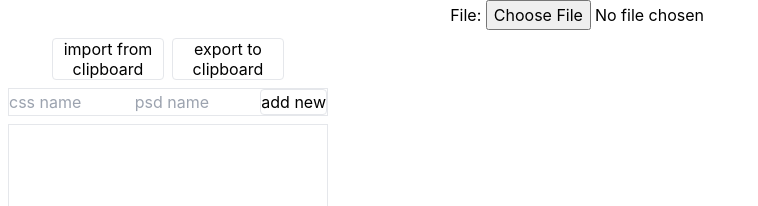
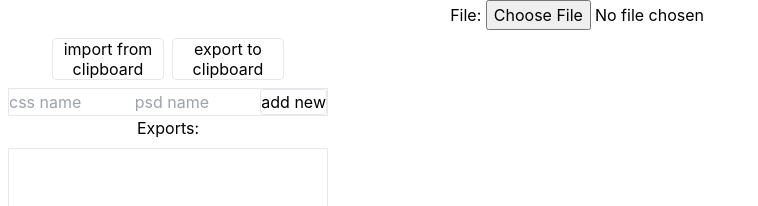
Before and after one commit to pseudoacacial/psd-online, a React (Vite) app: page / in a window 1280 px wide. Shown: the top 206 px of the page, without its empty margins (0-758 px from the left). Built offline with nearby package versions, Linux system fonts and the light colour scheme.

Commit message:
added 'px' to css result

```diff
--- a/src/App.tsx
+++ b/src/App.tsx
@@ -6,6 +6,7 @@ import { Viewer, ViewerProps } from "./components/viewer/Viewer"
 import { QueryList } from "./components/queryList/QueryList"
 import { Matches } from "./components/matches/Matches"
 import { CssResult } from "./components/CssResult/CssResult"
+import { Export } from "./components/export/Export"
 const App = () => {
   return (
     <div className="App">
@@ -14,6 +15,7 @@ const App = () => {
       <div className="w-full flex overflow-hidden gap-2 p-2">
         <div className="flex-column">
           <QueryList></QueryList>
+          <Export></Export>
           <CssResult></CssResult>
         </div>
 
--- a/src/components/CssResult/CssResult.tsx
+++ b/src/components/CssResult/CssResult.tsx
@@ -36,11 +36,11 @@ export const CssResult = () => {
     if (query?.cssSelector) {
       if (query.showPosition && psdElement.rect.left && psdElement.rect.top) {
         if (artboard !== undefined && artboard.rect.left && artboard.rect.top) {
-          style.left = psdElement.rect.left - artboard.rect.left
-          style.top = psdElement.rect.top - artboard.rect.top
+          style.left = psdElement.rect.left - artboard.rect.left + "px"
+          style.top = psdElement.rect.top - artboard.rect.top + "px"
         } else {
-          style.left = psdElement.rect.left
-          style.top = psdElement.rect.top
+          style.left = psdElement.rect.left + "px"
+          style.top = psdElement.rect.top + "px"
         }
       }
       if (
@@ -50,11 +50,11 @@ export const CssResult = () => {
         psdElement.rect.bottom &&
         psdElement.rect.top
       ) {
-        style.width = psdElement.rect.right - psdElement.rect.left
-        style.height = psdElement.rect.bottom - psdElement.rect.top
+        style.width = psdElement.rect.right - psdElement.rect.left + "px"
+        style.height = psdElement.rect.bottom - psdElement.rect.top + "px"
       }
       if (query.showFontSize && psdElement.text?.style?.fontSize) {
-        style.fontSize = psdElement.text?.style?.fontSize
+        style.fontSize = psdElement.text?.style?.fontSize + "px"
       }
     }
 
--- /dev/null
+++ b/src/components/export/Export.tsx
@@ -0,0 +1,65 @@
+import {
+  selectMatches,
+  selectMatchesByArtboard,
+} from "../../selectors/matchSelectors"
+import { useAppDispatch, useAppSelector } from "../../app/hooks"
+import { objectFilter } from "../../utils/functions"
+import { selectElementsFlat } from "../../slices/documentSlice"
+import { selectQueries } from "../../slices/querySlice"
+
+export const Export = () => {
+  const matches = useAppSelector(selectMatchesByArtboard)
+
+  const elements = useAppSelector(selectElementsFlat)
+
+  const queries = useAppSelector(selectQueries)
+
+  const exportTable = queries.map(query => {
+    const matchedGroups = objectFilter(
+      matches,
+      group => !!group.find(match => match.selectorId === query.id),
+    )
+
+    const matchedDocumentIdsWithGroup = Object.keys(matchedGroups)
+      .map((groupName: keyof typeof matchedGroups) => ({
+        groupName: groupName,
+        documentId: matchedGroups[groupName]?.find(
+          match => match.selectorId === query.id,
+        )?.documentId,
+      }))
+      .filter(x => x !== undefined)
+
+    const matchedImagesWithName = matchedDocumentIdsWithGroup
+      .map((matchedDocumentIdWithGroup, id) => ({
+        image: elements.find(
+          element => element.id === matchedDocumentIdWithGroup.documentId,
+        )?.canvas,
+        name: matchedDocumentIdWithGroup.groupName,
+      }))
+      .filter(x => x !== undefined)
+
+    return matchedImagesWithName
+  })
+
+  return (
+    <div>
+      Exports:
+      {exportTable.map(matchedImagesWithGroup => (
+        <div>
+          {matchedImagesWithGroup.map(data => {
+            console.log(data)
+            return (
+              <a
+                className="border rounded p-1 m-1"
+                download={`${data.name}.webp`}
+                href={data.image}
+              >
+                X
+              </a>
+            )
+          })}
+        </div>
+      ))}
+    </div>
+  )
+}
--- a/src/components/queryListItem/QueryListItem.tsx
+++ b/src/components/queryListItem/QueryListItem.tsx
@@ -1,4 +1,5 @@
 import { useAppDispatch, useAppSelector } from "../../app/hooks"
+import { objectFilter } from "../../utils/functions"
 
 import { useState, useEffect, useRef } from "react"
 
@@ -60,34 +61,10 @@ export const QueryListItem = ({ query, freeze }: QueryListItemProps) => {
     return result
   }
 
-  //can you believe this is how i retrieve the matched psd element id? wow. not using flat matches to not because the deduplication is in selectMatchesByArtboard
-
   const matchedGroups = objectFilter(
     matches,
     group => !!group.find(match => match.selectorId === query.id),
   )
-
-  const matchedDocumentIdsWithGroup = Object.keys(matchedGroups)
-    .map((groupName: keyof typeof matchedGroups) => ({
-      groupName: groupName,
-      documentId: matchedGroups[groupName]?.find(
-        match => match.selectorId === query.id,
-      )?.documentId,
-    }))
-    .filter(x => x !== undefined)
-
-  // const psdElement = elements.find(
-  //   element => element.id === matchedDocumentIdsWithGroup[0].documentId,
-  // )
-  const matchedImagesWithGroup = matchedDocumentIdsWithGroup
-    .map((matchedDocumentIdWithGroup, id) => ({
-      image: elements.find(
-        element => element.id === matchedDocumentIdWithGroup.documentId,
-      )?.canvas,
-      groupName: matchedDocumentIdWithGroup.groupName,
-    }))
-    .filter(x => x !== undefined)
-  console.log(matchedGroups)
   return (
     <div
       className="group flex flex-col border justify-between"
@@ -178,16 +155,7 @@ export const QueryListItem = ({ query, freeze }: QueryListItemProps) => {
             ))}
           </div>
 
-          <div className="mx-1">
-            {matchedImagesWithGroup.map(data => {
-              console.log(data)
-              return (
-                <a download={`${data.groupName}.webp`} href={data.image}>
-                  Download
-                </a>
-              )
-            })}
-          </div>
+          <div className="mx-1"></div>
         </div>
       </div>
     </div>
--- a/src/slices/querySlice.ts
+++ b/src/slices/querySlice.ts
@@ -9,6 +9,7 @@ export interface Query {
   showSize?: boolean
   showFontSize?: boolean
   export?: boolean
+  exportName?: string
 }
 
 export class QueryClass implements Query {
@@ -19,6 +20,7 @@ export class QueryClass implements Query {
   showSize?: boolean
   showFontSize?: boolean
   export?: boolean
+  exportName?: string
   constructor(id: string) {
     this.id = id
     this.psdSelector = ""
--- /dev/null
+++ b/src/utils/functions.tsx
@@ -0,0 +1,12 @@
+export const objectFilter = <T extends object>(
+  obj: T,
+  predicate: <K extends keyof T>(value: T[K], key: K) => boolean,
+) => {
+  const result: { [K in keyof T]?: T[K] } = {}
+  ;(Object.keys(obj) as Array<keyof T>).forEach(name => {
+    if (predicate(obj[name], name)) {
+      result[name] = obj[name]
+    }
+  })
+  return result
+}
```
